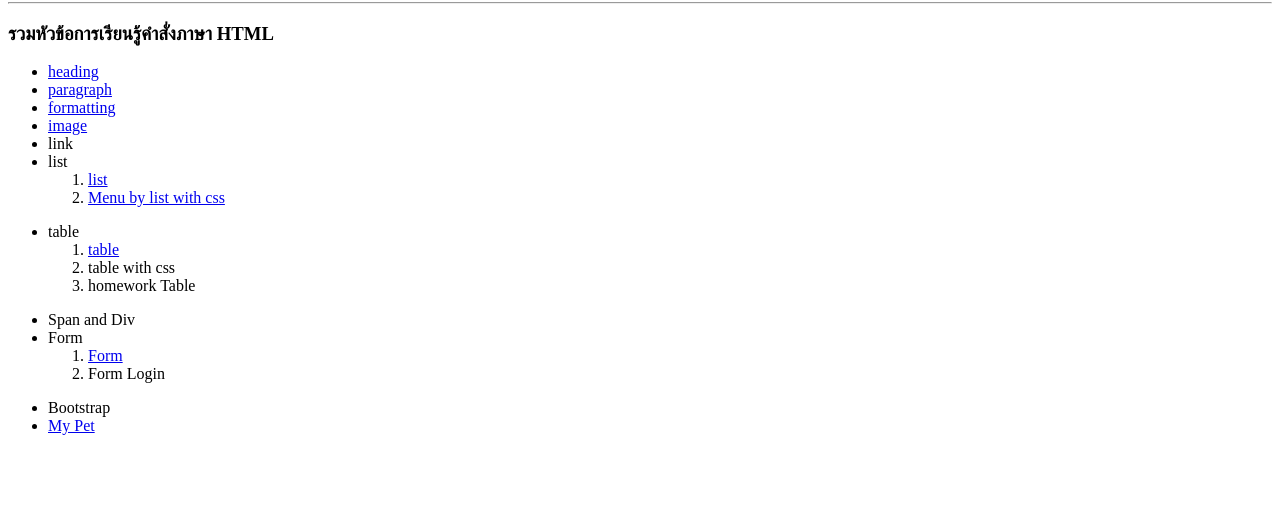
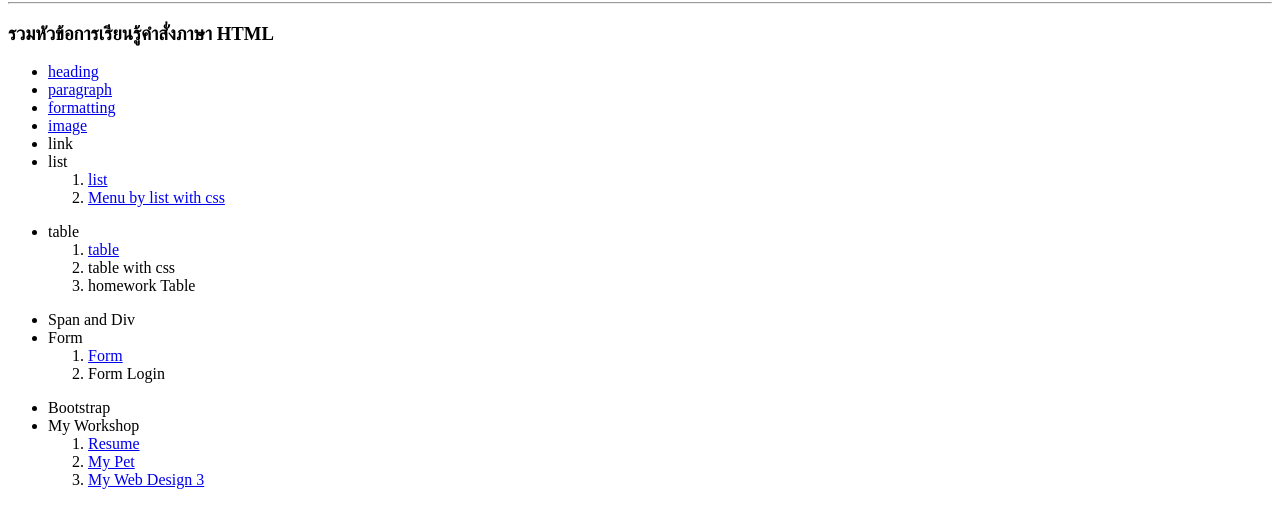
Before and after one commit to ananyao4/web-6540, a plain HTML site: page 6540_01_home.html in a window 1280 px wide. Shown: the part 78-606 px from the top of the page. Drawn offline with Linux system fonts and the light colour scheme.

Commit message:
edit 6540_01_home.html

```diff
--- a/6540_01_home.html
+++ b/6540_01_home.html
@@ -54,6 +54,11 @@
     </ul>
     <ul>
         <li>Bootstrap</li>
+        <li>My Workshop</li>
+    <ol>
+        <li> <a href="resume.html">Resume</a> </li>
         <li> <a href="6540_06_MyPat.html">My Pet</a> </li>
+        <li> <a href="6540_07_webD3.html">My Web Design 3</a> </li>
+    </ol>
 </body>
 </html>
```
